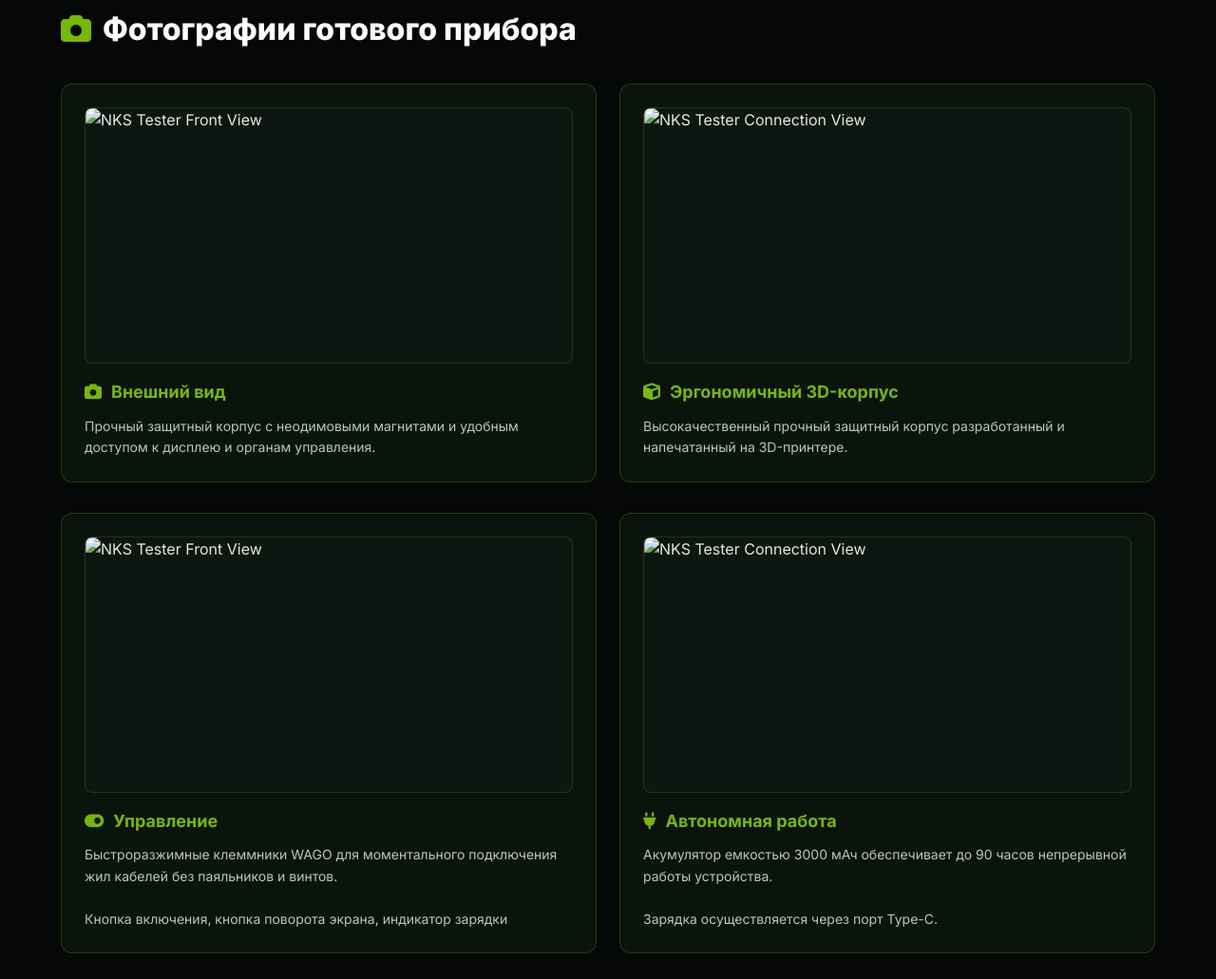
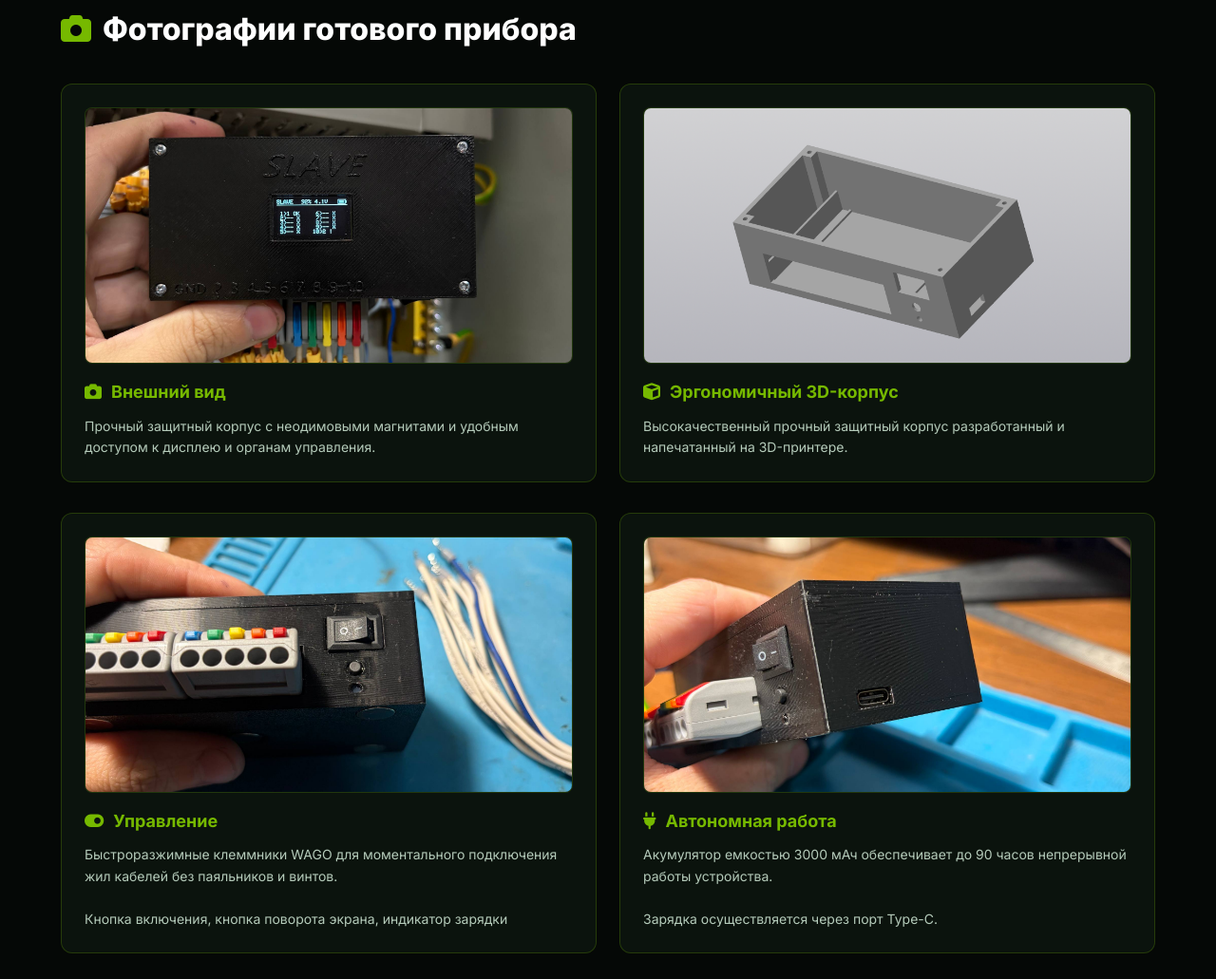
Before and after one commit to NikitaS01/CableTesterD10, a plain HTML site: page index.html in a window 1280 px wide. Shown: the part 973-2004 px from the top of the page at 95% size. Drawn offline with Linux system fonts and the light colour scheme.

Commit message:
Update index.html

```diff
--- a/index.html
+++ b/index.html
@@ -92,7 +92,7 @@
     <div class="grid-2 gallery-grid">
       <div class="photo-card">
         <div class="photo-img-wrapper">
-          <img src="Media/F1.jpg" alt="NKS Tester Front View">
+          <img src="F1.jpg" alt="NKS Tester Front View">
         </div>
         <div class="card-title"><i class="fa-solid fa-camera text-nvidia"></i> Внешний вид</div>
         <p class="card-text">
@@ -102,7 +102,7 @@
 
       <div class="photo-card">
         <div class="photo-img-wrapper">
-          <img src="Media/F2.png" alt="NKS Tester Connection View">
+          <img src="F2.png" alt="NKS Tester Connection View">
         </div>
         <div class="card-title"><i class="fa-solid fa-cube text-nvidia"></i> Эргономичный 3D-корпус</div>
         <p class="card-text">
@@ -114,7 +114,7 @@
     <div class="grid-2 gallery-grid">
       <div class="photo-card">
         <div class="photo-img-wrapper">
-          <img src="Media/F3.jpg" alt="NKS Tester Front View">
+          <img src="F3.jpg" alt="NKS Tester Front View">
         </div>
         <div class="card-title"><i class="fa-solid fa-toggle-on text-nvidia"></i> Управление</div>
         <p class="card-text">
@@ -126,7 +126,7 @@
 
       <div class="photo-card">
         <div class="photo-img-wrapper">
-          <img src="Media/F4.jpg" alt="NKS Tester Connection View">
+          <img src="F4.jpg" alt="NKS Tester Connection View">
         </div>
         <div class="card-title"><i class="fa-solid fa-plug text-nvidia"></i> Автономная работа</div>
         <p class="card-text">
```
